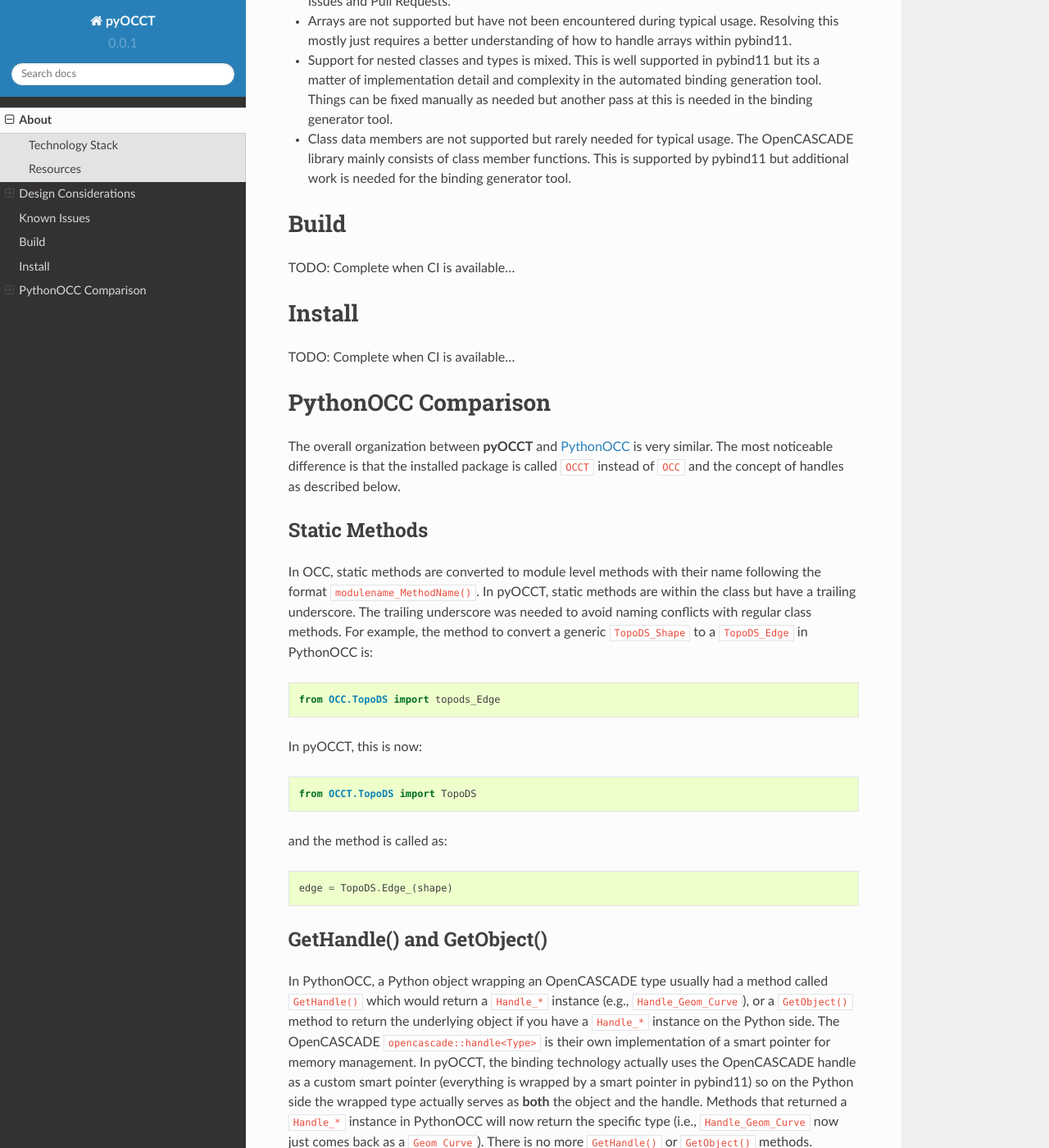
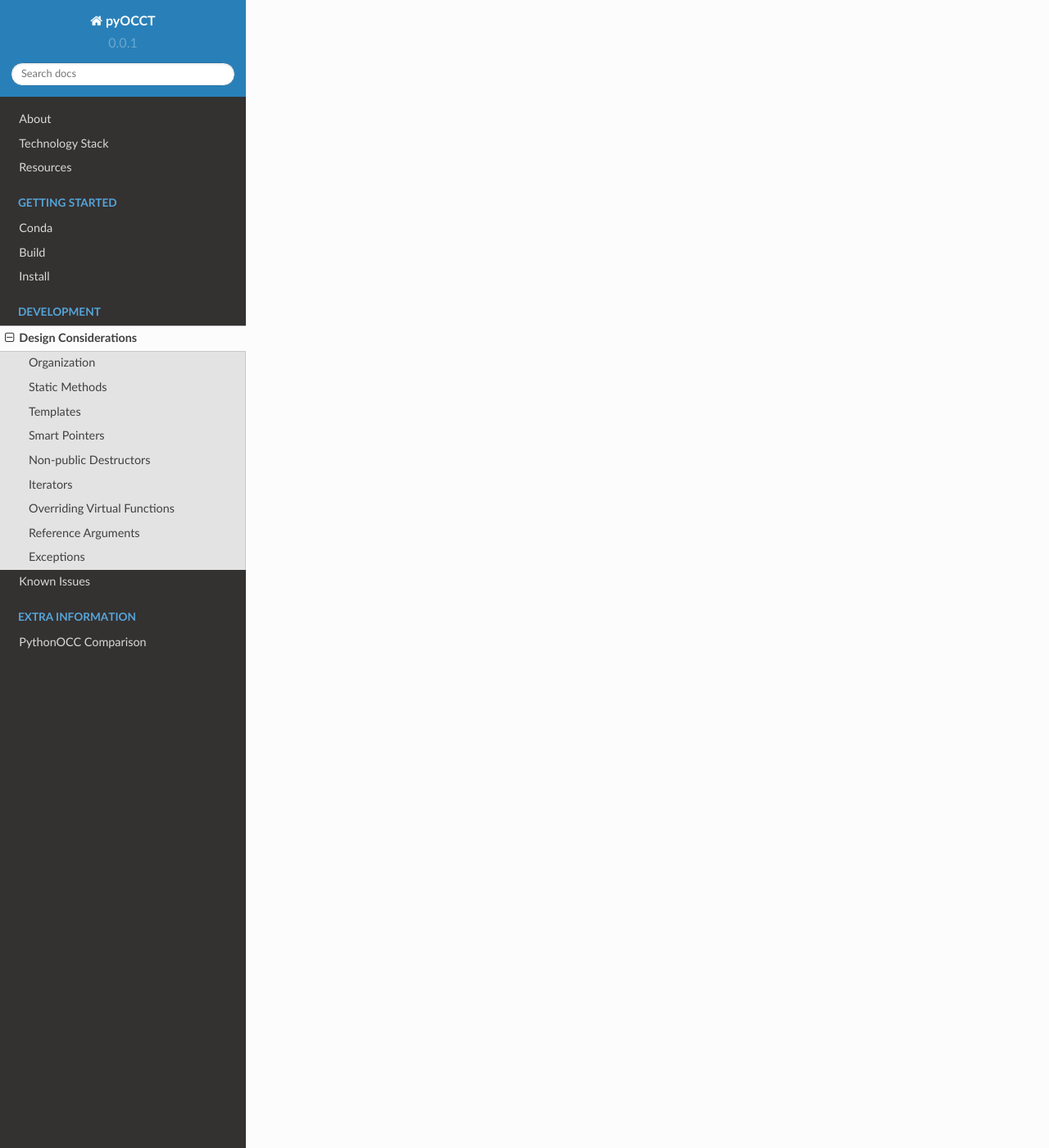
Before and after one commit to trelau/pyOCCT, a Sphinx documentation site: the page built from docs/source/dev.rst, in a window 1280 px wide and 1400 px high, scrolled down 5894 px. Shown: the whole window at 82% size. Built offline with Sphinx 7.4.7 and the Read the Docs theme 2.0.0, drawn with Linux system fonts in a browser that asks for light colours; some of the changed text lies outside the part shown.

Commit message:
Reorganize docs

```diff
--- a/docs/source/main.rst
+++ b/docs/source/dev.rst
@@ -1,47 +1,3 @@
-About
-=====
-The **pyOCCT** project provides Python bindings to the OpenCASCADE geometry
-kernel and SMESH meshing library via pybind11. Together, this technology stack
-enables rapid CAD/CAE application development in the popular Python programming
-language.
-
-Technology Stack
-----------------
-The pyOCCT core technology stack includes:
-
-* `pybind11 <https://github.com/pybind/pybind11>`_: This is a lightweight
-  header-only library that exposes C++ types to Python and proved to be a
-  natural fit for the large and complex OpenCASCADE codebase.
-
-* `OpenCASCADE <https://www.opencascade.com>`_: This mature library provides
-  advanced geometric modeling and CAD functionality and is under active
-  development. Newer versions (i.e., beyond 7.0.0) provide robust and
-  high-performance Boolean operations.
-
-* `NETGEN <https://sourceforge.net/projects/netgen-mesher>`_: This library
-  enables advanced meshing capabilities to support CAE applications including
-  3-D tetrahedral and 2-D unstructured quad-dominated surface meshing. The
-  designated branch for the pyOCCT project can be found
-  `here <https://github.com/LaughlinResearch/NETGEN>`_.
-
-* `Salome Platform <http://www.salome-platform.org>`_: The core meshing library
-  from this open source application serves as the central component for
-  pyOCCT's mesh generation capabilities. A standalone version of the meshing
-  library for the pyOCCT project can be found
-  `here <https://github.com/LaughlinResearch/SMESH>`_.
-
-Resources
----------
-More resources for using, developing, and navigating the pyOCCT project will be
-made available, but for now the OpenCASCADE C++ documentation provides the most
-complete set of information. The pyOCCT interface should be very similar to its
-C++ counterpart. More resources will be available soon.
-
-* `OpenCASCADE Technology Overview <https://www.opencascade.com/doc/occt-7.2.0/overview/html/index.html>`_
-* `OpenCASCADE Reference Manual <https://www.opencascade.com/doc/occt-7.2.0/refman/html/index.html>`_
-* `Chat on Gitter <https://gitter.im/pyOCCT/Lobby>`_
-* `Submit issues <https://github.com/LaughlinResearch/pyOCCT/issues>`_
-
 Design Considerations
 =====================
 This section describes some fundamental assumptions and implementation details
@@ -312,87 +268,4 @@
   supported by pybind11 but additional work is needed for the binding generator
   tool.
 
-Build
-=====
-TODO: Complete when CI is available...
-
-Install
-=======
-TODO: Complete when CI is available...
-
-PythonOCC Comparison
-====================
-The overall organization between **pyOCCT** and PythonOCC_ is very similar. The
-most noticeable difference is that the installed package is called ``OCCT``
-instead of ``OCC`` and the concept of handles as described below.
-
-Static Methods
---------------
-In OCC, static methods are converted to module level methods with their
-name following the format ``modulename_MethodName()``. In pyOCCT, static
-methods are within the class but have a trailing underscore. The trailing
-underscore was needed to avoid naming conflicts with regular class methods.
-For example, the method to convert a generic ``TopoDS_Shape`` to a
-``TopoDS_Edge`` in PythonOCC is::
-
-  from OCC.TopoDS import topods_Edge
-
-In pyOCCT, this is now::
-
-  from OCCT.TopoDS import TopoDS
-
-and the method is called as::
-
-  edge = TopoDS.Edge_(shape)
-
-GetHandle() and GetObject()
----------------------------
-In PythonOCC, a Python object wrapping an OpenCASCADE type usually had a
-method called ``GetHandle()`` which would return a ``Handle_*`` instance (e.g.,
-``Handle_Geom_Curve``), or a ``GetObject()`` method to return the underlying
-object if you have a ``Handle_*`` instance on the Python side. The OpenCASCADE
-``opencascade::handle<Type>`` is their own implementation of a smart pointer
-for memory management. In pyOCCT, the binding technology actually uses
-the OpenCASCADE handle as a custom smart pointer (everything is wrapped by a
-smart pointer in pybind11) so on the Python side the wrapped type actually
-serves as **both** the object and the handle. Methods that returned a
-``Handle_*`` instance in PythonOCC will now return the specific type (i.e.,
-``Handle_Geom_Curve`` now just comes back as a ``Geom_Curve``). There is no
-more ``GetHandle()`` or ``GetObject()`` methods. Methods and/or classes that
-require a handle as an input can now just be supplied the pyOCCT instance.
-
-Return Types
-------------
-In pybind11, return types are resolved to their most specific type before
-being returned to Python. This is not the case in C++ where a type may be
-returned and then require additional downcasting to get a more specific type.
-This may provide a more *pythonic* interface, but the user should be aware
-that the return types may not exactly much the C++ documentation, although
-since they will be a sub-class they should have the same functionality. For
-example, copying a line in PythonOCC may have looked like::
-
-  handle_geom = line.Copy()
-  new_line = Handle_Geom_Line.Downcast(handle_geom).GetObject()
-
-where in pyOCCT it will now look like::
-
-  new_line = line.Copy()
-
-with ``new_line`` being of type ``Geom_Line``. There are no more ``Handle_*``
-types available to import or use.
-
-Iterators
----------
-Some types support iteration like ``NCollection_List<TheItemType>`` which is
-used as the template for the ``TopoDS_ListOfShape`` type. So now the user can
-do something like::
-
-        slist = TopoDS_ListOfShape()
-        slist.Append(item1)
-        slist.Append(item2)
-
-        for item in slist:
-            do something...
-
-.. _PythonOCC: https://github.com/tpaviot/pythonocc-core
 .. _handle: https://www.opencascade.com/doc/occt-7.2.0/refman/html/classopencascade_1_1handle.html
```
Also changed, not shown: README.md (+1 -1 lines), docs/source/build.rst (added, +16 -0 lines), docs/source/extra.rst (added, +75 -0 lines), docs/source/index.rst (+19 -9 lines), docs/source/intro.rst (added, +39 -0 lines).
